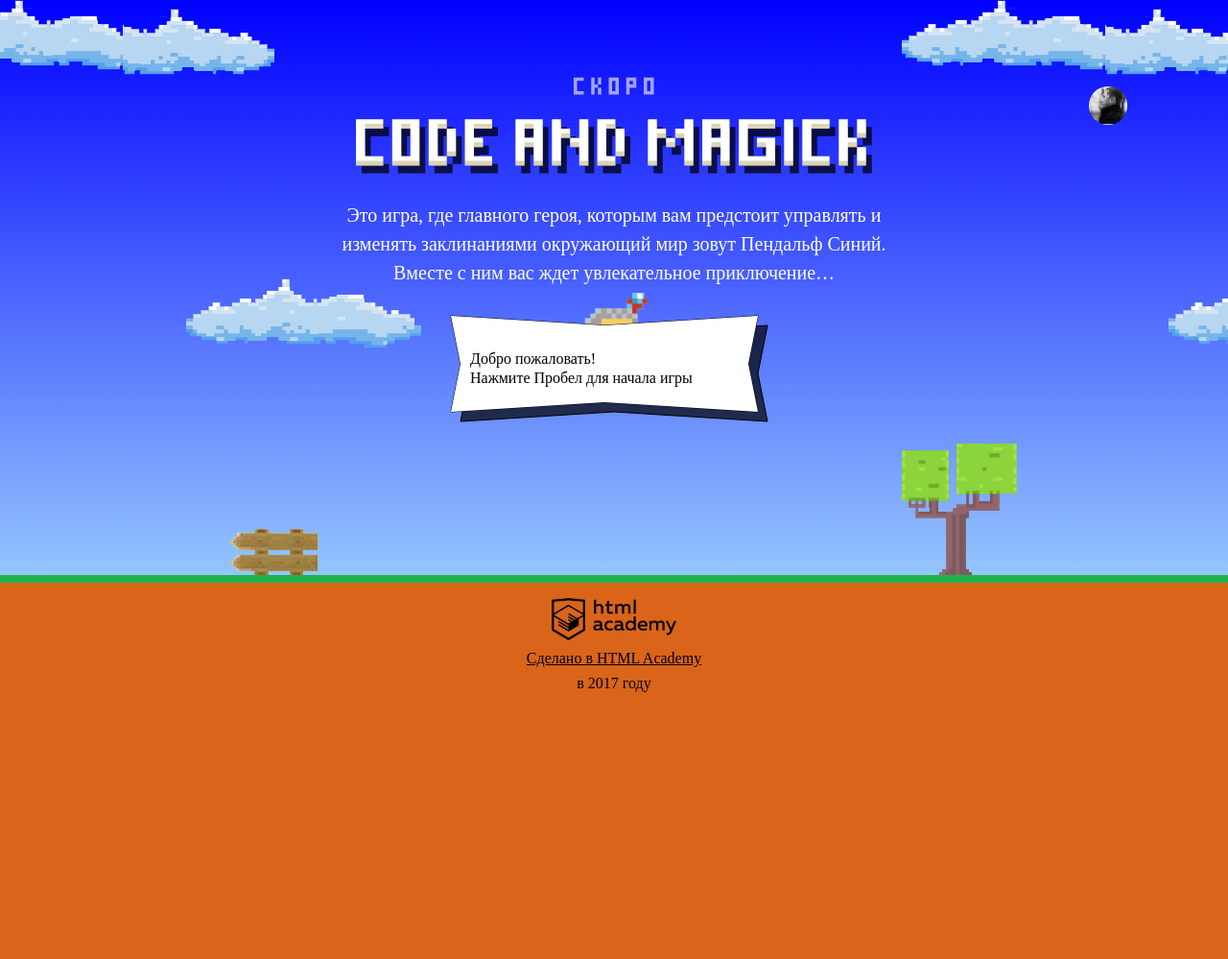
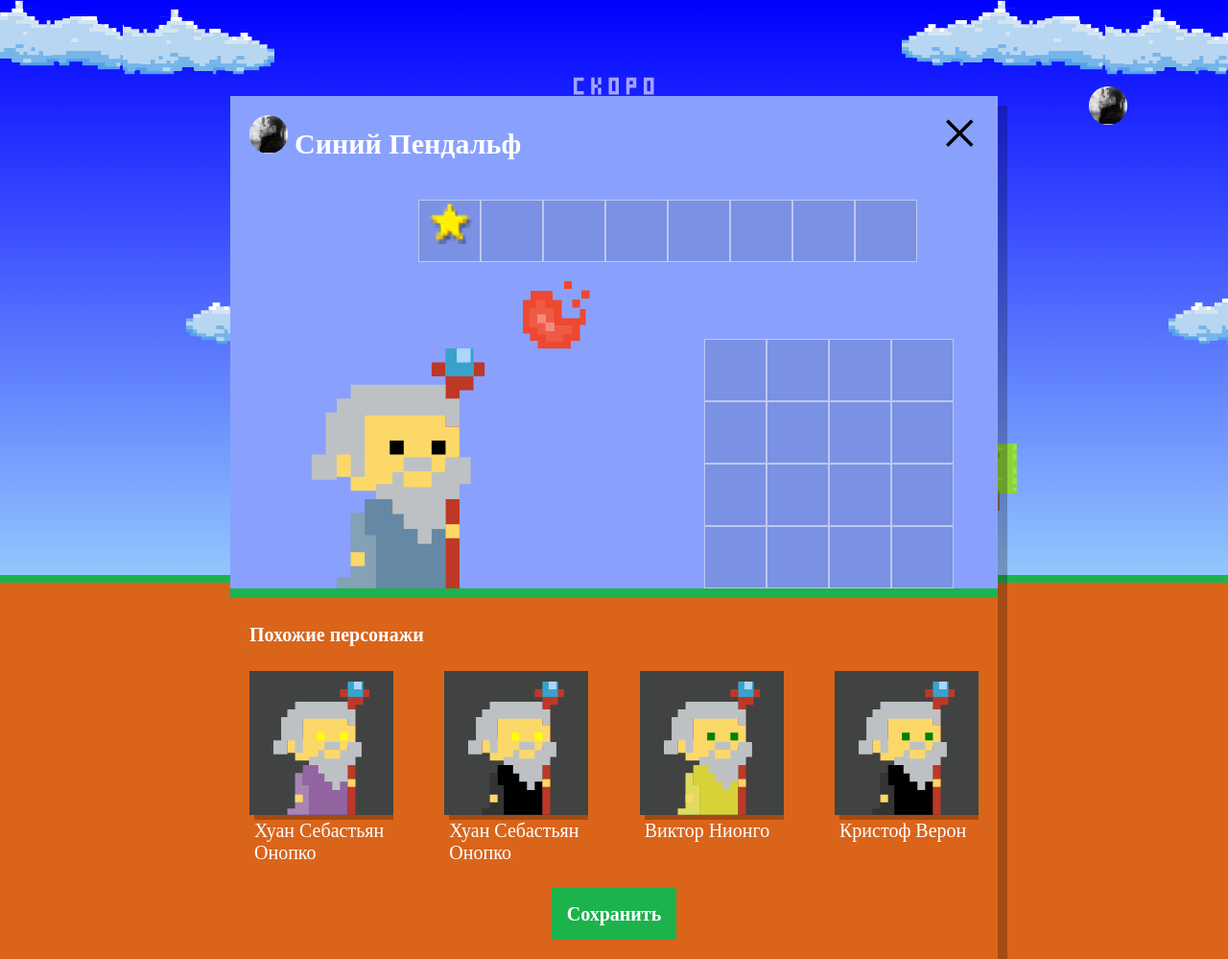
Before and after one commit to MainCorp/16977-code-and-magick-1, a website: page index.html in a window 1280 px wide. Shown: the whole page at 96% size. Before the commit the page ends 800 px from the top, so only its background shows below. Drawn offline with Linux system fonts and the light colour scheme; a web font is replaced by a local one.

Commit message:
Добавил отрисовку рандомных пользователей

```diff
--- a/index.html
+++ b/index.html
@@ -198,5 +198,6 @@
 
 <script src="./js/stat.js"></script>
 <script src="./js/game.js"></script>
+<script src="./js/setup.js"></script>
 </body>
 </html>
--- /dev/null
+++ b/js/setup.js
@@ -0,0 +1,84 @@
+'use strict';
+
+var setup = document.querySelector('.setup');
+var similar = setup.querySelector('.setup-similar');
+var similarList = setup.querySelector('.setup-similar-list');
+
+var fragment = document.createDocumentFragment();
+
+var similarWizzardTemplate = document.querySelector('#similar-wizard-template').content;
+
+var QUANTITY_MAGES = 4;
+
+var collectionNames = [
+  'Иван',
+  'Хуан Себастьян',
+  'Мария',
+  'Кристоф',
+  'Виктор',
+  'Юлия',
+  'Люпита',
+  'Вашингтон'
+];
+
+var collectionLastNames = [
+  'да Марья',
+  'Верон',
+  'Мирабелла',
+  'Вальц',
+  'Онопко',
+  'Топольницкая',
+  'Нионго',
+  'Ирвинг'
+];
+
+var collectionCoatColor = [
+  'rgb(101, 137, 164)',
+  'rgb(241, 43, 107)',
+  'rgb(146, 100, 161)',
+  'rgb(56, 159, 117)',
+  'rgb(215, 210, 55)',
+  'rgb(0, 0, 0)'
+];
+
+var collectionEyesColor = [
+  'black',
+  'red',
+  'blue',
+  'yellow',
+  'green'
+];
+
+var mages = {
+  name: collectionNames,
+  lastName: collectionLastNames,
+  coatColor: collectionCoatColor,
+  eyesColor: collectionEyesColor
+};
+
+function random(num) {
+  return Math.ceil(Math.random() * num);
+}
+
+function createMage() {
+  var mageElement = similarWizzardTemplate.cloneNode(true);
+
+  mageElement.querySelector('.setup-similar-label').textContent = mages.name[random(collectionNames.length - 1)] + ' ' + mages.lastName[random(collectionLastNames.length - 1)];
+  mageElement.querySelector('.wizard-coat').style.fill = mages.coatColor[random(collectionCoatColor.length - 1)];
+  mageElement.querySelector('.wizard-eyes').style.fill = mages.eyesColor[random(collectionEyesColor.length - 1)];
+
+
+  return mageElement;
+}
+
+function showMages(num) {
+  for (var i = 0; i < num; i++) {
+    fragment.appendChild(createMage());
+  }
+
+  similarList.appendChild(fragment);
+}
+
+setup.classList.remove('hidden');
+showMages(QUANTITY_MAGES);
+similar.classList.remove('hidden');
```
